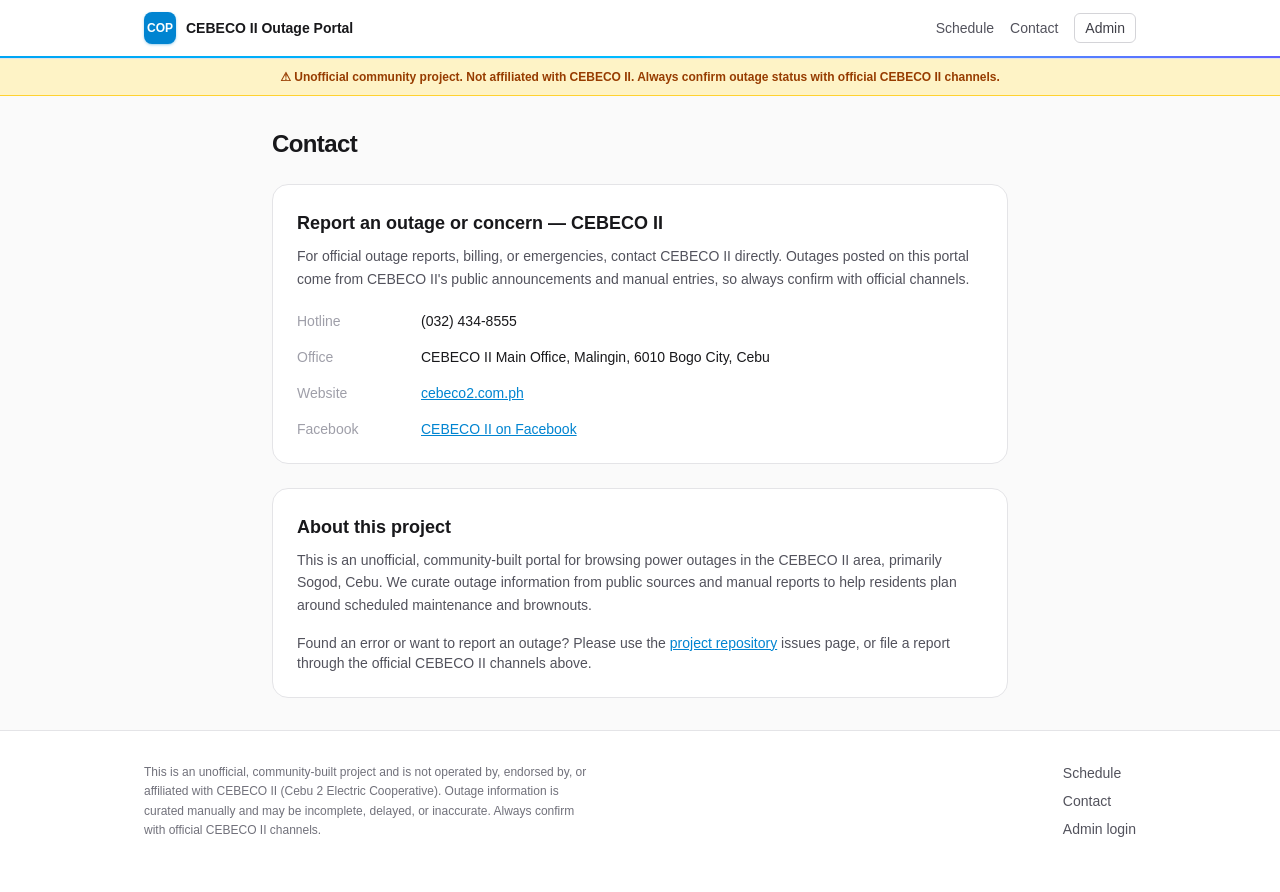
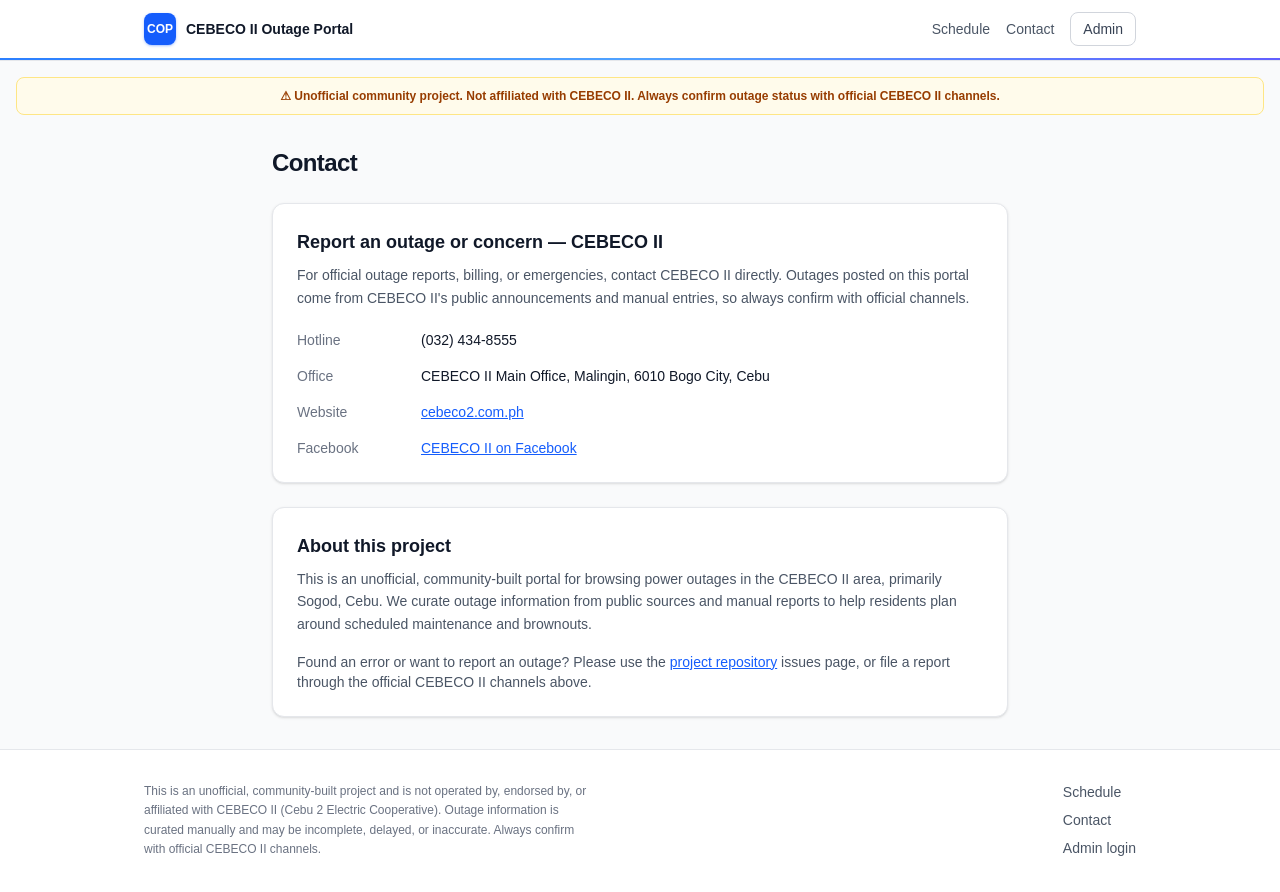
Before and after one commit to Daymrens/CEBECO-II, a Next.js app: page /contact in a window 1280 px wide. Built offline with nearby package versions, Linux system fonts and the light colour scheme.

Commit message:
fix(ui): improve contrast and visual hierarchy on public pages

```diff
--- a/src/app/contact/page.tsx
+++ b/src/app/contact/page.tsx
@@ -4,20 +4,20 @@
 
 export default function ContactPage() {
   return (
-    <div className="flex min-h-svh flex-col bg-zinc-50 dark:bg-black">
+    <div className="flex min-h-svh flex-col bg-gray-50">
       <SiteHeader />
       <TransparencyBanner />
 
       <main className="mx-auto w-full max-w-3xl flex-1 px-4 py-8">
-        <h1 className="text-2xl font-semibold tracking-tight text-zinc-900 dark:text-zinc-50">
+        <h1 className="text-2xl font-bold tracking-tight text-gray-900">
           Contact
         </h1>
 
-        <section className="mt-6 rounded-2xl border border-zinc-200 bg-white p-6 dark:border-zinc-800 dark:bg-zinc-925">
-          <h2 className="text-lg font-semibold text-zinc-900 dark:text-zinc-50">
+        <section className="mt-6 rounded-xl border border-gray-200 bg-white p-6 shadow-sm">
+          <h2 className="text-lg font-semibold text-gray-900">
             Report an outage or concern — CEBECO II
           </h2>
-          <p className="mt-2 text-sm leading-relaxed text-zinc-600 dark:text-zinc-400">
+          <p className="mt-2 text-sm leading-relaxed text-gray-600">
             For official outage reports, billing, or emergencies, contact CEBECO II directly.
             Outages posted on this portal come from CEBECO II&apos;s public announcements and
             manual entries, so always confirm with official channels.
@@ -25,32 +25,32 @@
 
           <dl className="mt-5 space-y-4 text-sm">
             <div className="flex gap-3">
-              <dt className="w-28 shrink-0 font-medium text-zinc-400 dark:text-zinc-500">Hotline</dt>
-              <dd className="text-zinc-900 dark:text-zinc-50">(032) 434-8555</dd>
+              <dt className="w-28 shrink-0 font-medium text-gray-500">Hotline</dt>
+              <dd className="text-gray-900">(032) 434-8555</dd>
             </div>
             <div className="flex gap-3">
-              <dt className="w-28 shrink-0 font-medium text-zinc-400 dark:text-zinc-500">
+              <dt className="w-28 shrink-0 font-medium text-gray-500">
                 Office
               </dt>
-              <dd className="text-zinc-900 dark:text-zinc-50">
+              <dd className="text-gray-900">
                 CEBECO II Main Office, Malingin, 6010 Bogo City, Cebu
               </dd>
             </div>
             <div className="flex gap-3">
-              <dt className="w-28 shrink-0 font-medium text-zinc-400 dark:text-zinc-500">Website</dt>
+              <dt className="w-28 shrink-0 font-medium text-gray-500">Website</dt>
               <dd>
                 <a
                   href="https://cebeco2.com.ph"
                   target="_blank"
                   rel="noopener noreferrer"
-                  className="text-sky-600 underline hover:text-sky-500 dark:text-sky-400"
+                  className="text-blue-600 underline hover:text-blue-700"
                 >
                   cebeco2.com.ph
                 </a>
               </dd>
             </div>
             <div className="flex gap-3">
-              <dt className="w-28 shrink-0 font-medium text-zinc-400 dark:text-zinc-500">
+              <dt className="w-28 shrink-0 font-medium text-gray-500">
                 Facebook
               </dt>
               <dd>
@@ -58,7 +58,7 @@
                   href="https://www.facebook.com/cebeco2.official"
                   target="_blank"
                   rel="noopener noreferrer"
-                  className="text-sky-600 underline hover:text-sky-500 dark:text-sky-400"
+                  className="text-blue-600 underline hover:text-blue-700"
                 >
                   CEBECO II on Facebook
                 </a>
@@ -67,23 +67,23 @@
           </dl>
         </section>
 
-        <section className="mt-6 rounded-2xl border border-zinc-200 bg-white p-6 dark:border-zinc-800 dark:bg-zinc-925">
-          <h2 className="text-lg font-semibold text-zinc-900 dark:text-zinc-50">
+        <section className="mt-6 rounded-xl border border-gray-200 bg-white p-6 shadow-sm">
+          <h2 className="text-lg font-semibold text-gray-900">
             About this project
           </h2>
-          <p className="mt-2 text-sm leading-relaxed text-zinc-600 dark:text-zinc-400">
+          <p className="mt-2 text-sm leading-relaxed text-gray-600">
             This is an unofficial, community-built portal for browsing power outages in the
             CEBECO II area, primarily Sogod, Cebu. We curate outage information from public
             sources and manual reports to help residents plan around scheduled maintenance and
             brownouts.
           </p>
-          <p className="mt-4 text-sm text-zinc-600 dark:text-zinc-400">
+          <p className="mt-4 text-sm text-gray-600">
             Found an error or want to report an outage? Please use the{" "}
             <a
               href="https://github.com"
               target="_blank"
               rel="noopener noreferrer"
-              className="text-sky-600 underline hover:text-sky-500 dark:text-sky-400"
+              className="text-blue-600 underline hover:text-blue-700"
             >
               project repository
             </a>{" "}
--- a/src/components/public/outage-map.tsx
+++ b/src/components/public/outage-map.tsx
@@ -97,10 +97,10 @@
     <div className="mt-8">
       <div
         ref={mapRef}
-        className="h-72 w-full rounded-2xl border border-zinc-200 dark:border-zinc-800"
+        className="h-72 w-full rounded-xl border border-gray-200"
         style={{ zIndex: 0 }}
       />
-      <p className="mt-2 text-xs text-zinc-400 dark:text-zinc-500">
+      <p className="mt-2 text-xs text-gray-400">
         Approximate area only — not to exact scale.
         {unknown.length > 0 && (
           <>
--- a/src/components/public/site-footer.tsx
+++ b/src/components/public/site-footer.tsx
@@ -2,22 +2,22 @@
 
 export function SiteFooter() {
   return (
-    <footer className="border-t border-zinc-200 bg-white dark:border-zinc-800 dark:bg-zinc-925">
+    <footer className="bg-white border-t border-gray-200">
       <div className="mx-auto flex max-w-5xl flex-col gap-4 px-4 py-8 sm:flex-row sm:items-start sm:justify-between">
-        <div className="max-w-md text-xs leading-relaxed text-zinc-500 dark:text-zinc-400">
+        <div className="max-w-md text-xs leading-relaxed text-gray-500">
           This is an unofficial, community-built project and is not operated by, endorsed by, or
           affiliated with CEBECO II (Cebu 2 Electric Cooperative). Outage information is curated
           manually and may be incomplete, delayed, or inaccurate. Always confirm with official
           CEBECO II channels.
         </div>
         <nav className="flex flex-col gap-2 text-sm" aria-label="Footer">
-          <Link href="/" className="text-zinc-600 transition hover:text-zinc-900 dark:text-zinc-400 dark:hover:text-zinc-100">
+          <Link href="/" className="text-gray-600 transition hover:text-gray-900">
             Schedule
           </Link>
-          <Link href="/contact" className="text-zinc-600 transition hover:text-zinc-900 dark:text-zinc-400 dark:hover:text-zinc-100">
+          <Link href="/contact" className="text-gray-600 transition hover:text-gray-900">
             Contact
           </Link>
-          <Link href="/admin" className="text-zinc-600 transition hover:text-zinc-900 dark:text-zinc-400 dark:hover:text-zinc-100">
+          <Link href="/admin" className="text-gray-600 transition hover:text-gray-900">
             Admin login
           </Link>
         </nav>
--- a/src/components/public/site-header.tsx
+++ b/src/components/public/site-header.tsx
@@ -2,10 +2,10 @@
 
 export function SiteHeader() {
   return (
-    <header className="border-b border-zinc-200 bg-white dark:border-zinc-800 dark:bg-zinc-925">
+    <header className="border-b border-gray-200 bg-white">
       <div className="mx-auto flex max-w-5xl items-center justify-between px-4 py-3">
-        <Link href="/" className="flex items-center gap-2.5 text-sm font-semibold text-zinc-900 dark:text-zinc-50">
-          <span className="grid h-8 w-8 place-items-center rounded-lg bg-sky-600 text-xs font-bold text-white shadow-sm shadow-sky-600/30">
+        <Link href="/" className="flex items-center gap-2.5 text-sm font-semibold text-gray-900">
+          <span className="grid h-8 w-8 place-items-center rounded-lg bg-blue-600 text-xs font-bold text-white shadow-sm shadow-blue-600/30">
             COP
           </span>
           <span>CEBECO II Outage Portal</span>
@@ -13,25 +13,25 @@
         <nav className="flex items-center gap-4" aria-label="Primary">
           <Link
             href="/"
-            className="text-sm text-zinc-600 transition hover:text-zinc-900 dark:text-zinc-400 dark:hover:text-zinc-100"
+            className="text-sm text-gray-600 transition hover:text-gray-900"
           >
             Schedule
           </Link>
           <Link
             href="/contact"
-            className="text-sm text-zinc-600 transition hover:text-zinc-900 dark:text-zinc-400 dark:hover:text-zinc-100"
+            className="text-sm text-gray-600 transition hover:text-gray-900"
           >
             Contact
           </Link>
           <Link
             href="/admin"
-            className="rounded-md border border-zinc-300 px-2.5 py-1 text-sm text-zinc-700 transition hover:bg-zinc-100 dark:border-zinc-700 dark:text-zinc-300 dark:hover:bg-zinc-800"
+            className="rounded-lg border border-gray-300 px-3 py-1.5 text-sm text-gray-700 transition hover:bg-gray-50"
           >
             Admin
           </Link>
         </nav>
       </div>
-      <div className="h-0.5 bg-gradient-to-r from-sky-500 via-sky-400 to-indigo-500" />
+      <div className="h-0.5 bg-gradient-to-r from-blue-500 via-blue-400 to-indigo-500" />
     </header>
   )
 }
--- a/src/components/public/transparency-banner.tsx
+++ b/src/components/public/transparency-banner.tsx
@@ -1,7 +1,7 @@
 export function TransparencyBanner() {
   return (
-    <div className="border-b border-amber-300 bg-amber-100 px-4 py-2.5 dark:border-amber-800 dark:bg-amber-950/50">
-      <p className="mx-auto max-w-5xl text-center text-xs font-semibold text-amber-800 dark:text-amber-200">
+    <div className="bg-amber-50 border border-amber-200 rounded-lg mx-4 mt-4">
+      <p className="mx-auto max-w-5xl text-center text-xs font-semibold text-amber-800 px-4 py-2.5">
         ⚠ Unofficial community project. Not affiliated with CEBECO II. Always confirm outage
         status with official CEBECO II channels.
       </p>
```
Also changed, not shown: src/app/page.tsx (+18 -18 lines), src/components/public/badges.tsx (+9 -9 lines), src/components/public/outage-card.tsx (+14 -14 lines), src/components/public/subscribe-form.tsx (+8 -8 lines).
